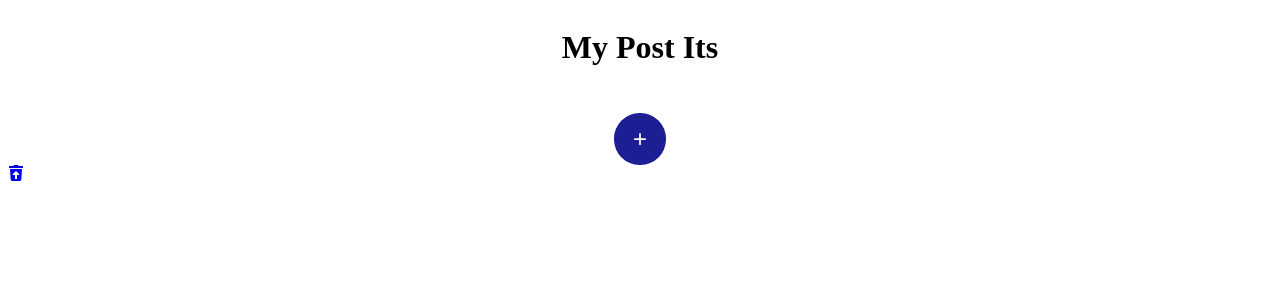
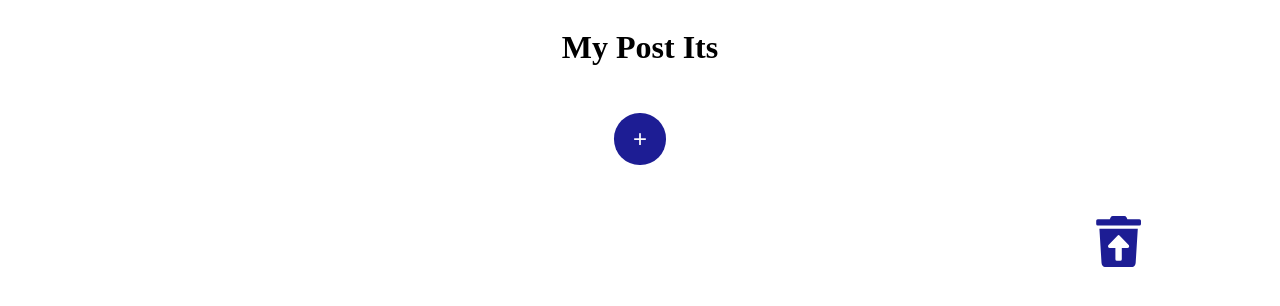
Before and after one commit to dgiacco/Post-It-App, a React (Create React App) app: page / in a window 1280 px wide. Shown: the top 306 px of the page. Built offline with nearby package versions, Linux system fonts and the light colour scheme.

Commit message:
trash bin functionality, deleted post it list component

```diff
--- /dev/null
+++ b/src/Components/DeletedPostitList.jsx
@@ -0,0 +1,28 @@
+import useLocalStorage from "../customHooks/useLocalStorage";
+import PostIt from "../Components/PostIt";
+
+const DeletedPostiItList = () => {
+  const [deletedPostIts, setDeletedPostIts] = useLocalStorage("deletedPostits");
+
+  const deletePostIt = (id) => {
+    const newDeletedPostIts = deletedPostIts.filter(
+      (deletedPostIts) => deletedPostIts.id !== id
+    );
+    setDeletedPostIts(newDeletedPostIts);
+  };
+
+  return (
+    <div className="postit-list">
+      {deletedPostIts.map((deletedPostIt) => (
+        <PostIt
+          key={deletedPostIt.id}
+          id={deletedPostIt.id}
+          text={deletedPostIt.text}
+          deletePostIt={deletePostIt}
+        />
+      ))}
+    </div>
+  );
+};
+
+export default DeletedPostiItList;
--- a/src/index.css
+++ b/src/index.css
@@ -100,3 +100,10 @@ textarea:focus {
 .deleteButton {
   cursor:pointer;
 }
+
+.trashbinIcon {
+  display: flex;
+  flex-direction: row-reverse;
+  margin-top: 4vw;
+  margin-right: 10vw;
+}
--- a/src/pages/TrashBin.jsx
+++ b/src/pages/TrashBin.jsx
@@ -1,14 +1,17 @@
 import { Link } from "react-router-dom";
+import DeletedPostitList from "../Components/DeletedPostitList"
 
 const TrashBin = () => {
   return(
     <div>
-      <div>Trash bin</div>
+      <div className="header">
+        <h1>Trash bin</h1>
+      </div>
       <div className="postit-container">
-
+        <DeletedPostitList />
       </div>
       <Link to="/">
-        <button>Back</button>
+        <button>Back to workspace</button>
       </Link>
     </div>
   )
--- a/src/pages/Workspace.jsx
+++ b/src/pages/Workspace.jsx
@@ -22,7 +22,7 @@ const Workspace = () => {
   const deletePostIt = (id) => {
     const newPostIts = postIts.filter(postIt => postIt.id !== id);
     const deletedPostit = postIts.filter(postIt => postIt.id === id);
-    deletedPostIts.push(deletedPostit);
+    deletedPostIts.push(deletedPostit[0]);
     setPostIts(newPostIts);
     setDeletedPostIts(deletedPostIts);
   };
@@ -41,7 +41,9 @@ const Workspace = () => {
       </div>
       <div>
         <Link to="/trashbin">
-          <FaTrashRestore />
+          <div className="trashbinIcon">
+            <FaTrashRestore size="4vw" color="rgb(29, 29, 148)"/>
+          </div>
         </Link>
       </div>
     </div>
```
